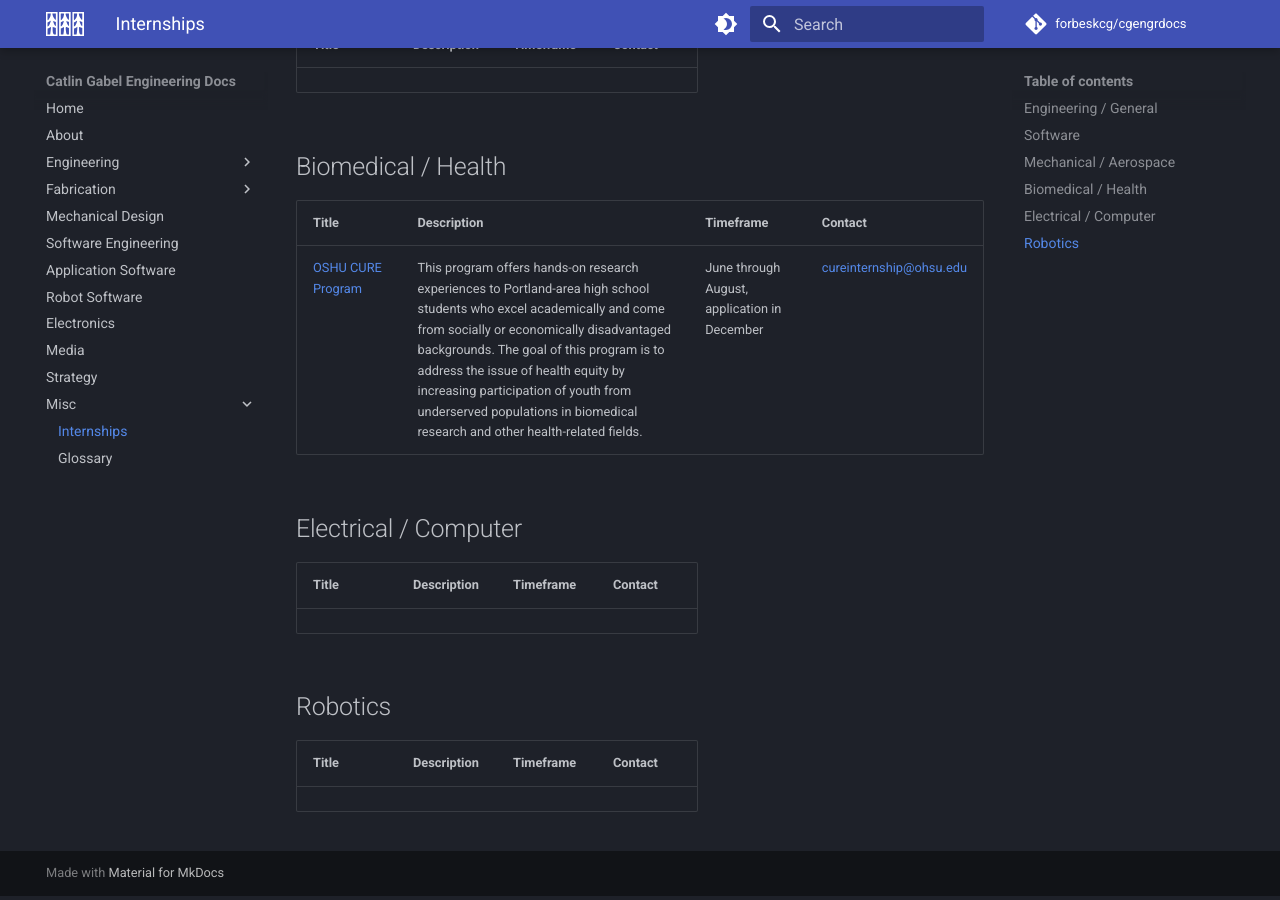
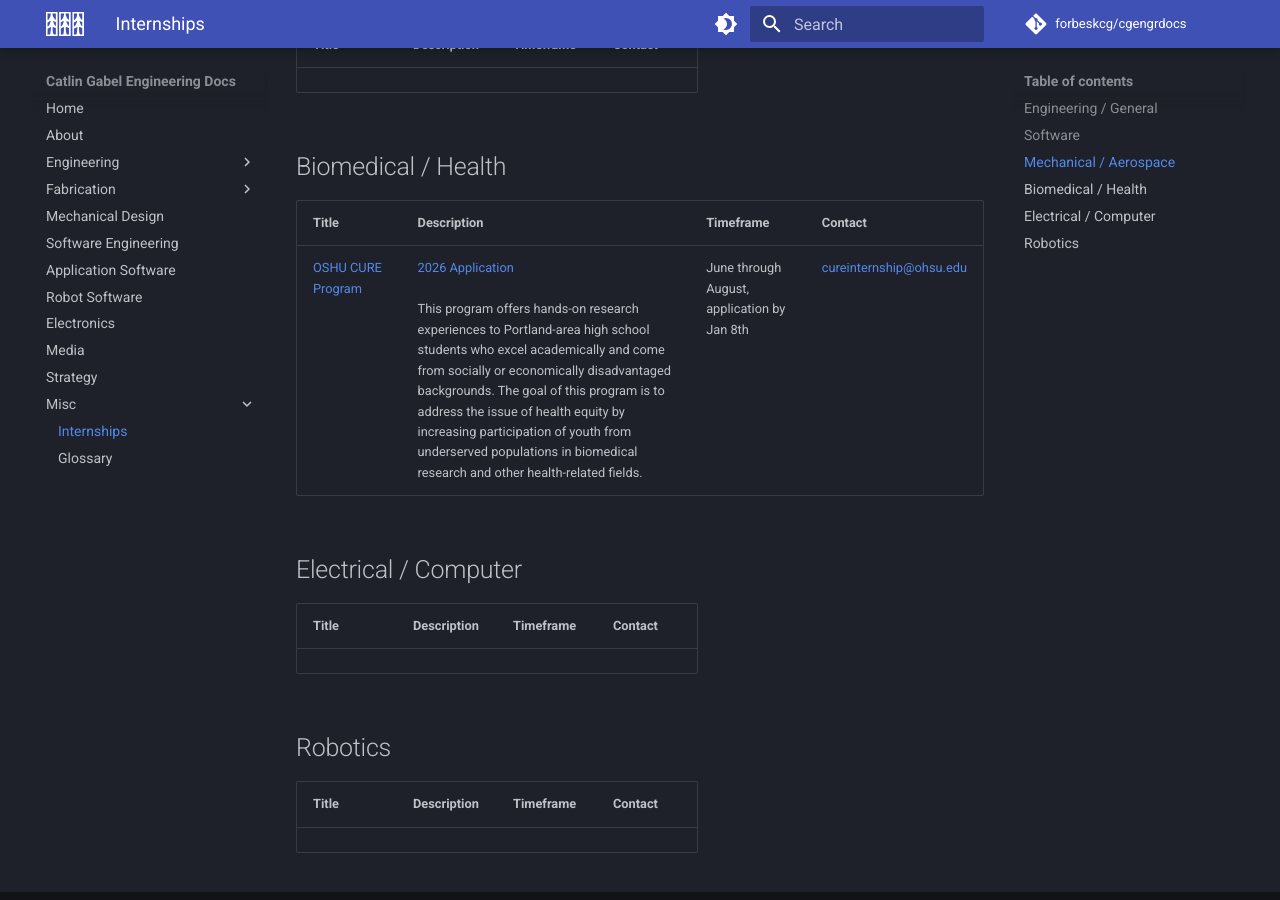
Before and after one commit to forbeskcg/cgengrdocs, an MkDocs documentation site: the page built from docs/misc/internships.md, in a window 1280 px wide and 900 px high, scrolled down 1152 px. Built offline with MkDocs 1.6.1 and Material for MkDocs 9.7.7, drawn with Linux system fonts in a browser that asks for light colours; comment, search, counter and statistics services are not loaded.

Commit message:
Update CURE internship info

```diff
--- a/docs/misc/internships.md
+++ b/docs/misc/internships.md
@@ -24,7 +24,7 @@
 
 | Title | Description | Timeframe | Contact |
 | ----- | ----------- | --------- | ------- |
-| [OSHU CURE Program](https://www.ohsu.edu/knight-cancer-institute/ted-r-lilley-cure-program) | This program offers hands-on research experiences to Portland-area high school students who excel academically and come from socially or economically disadvantaged backgrounds. The goal of this program is to address the issue of health equity by increasing participation of youth from underserved populations in biomedical research and other health-related fields. | June through August, application in December | [cureinternship@ohsu.edu](mailto:cureinternship@ohsu.edu) |
+| [OSHU CURE Program](https://www.ohsu.edu/knight-cancer-institute/ted-r-lilley-cure-program) | [2026 Application](https://app.rlogx.com/training-opportunity/F031EC8D-73A6-5A0D-4834-45CFBABD) <br><br>This program offers hands-on research experiences to Portland-area high school students who excel academically and come from socially or economically disadvantaged backgrounds. The goal of this program is to address the issue of health equity by increasing participation of youth from underserved populations in biomedical research and other health-related fields. | June through August, application by Jan 8th | [cureinternship@ohsu.edu](mailto:cureinternship@ohsu.edu) |
 
 ## Electrical / Computer
 
```
